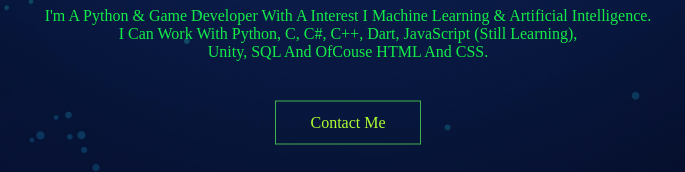
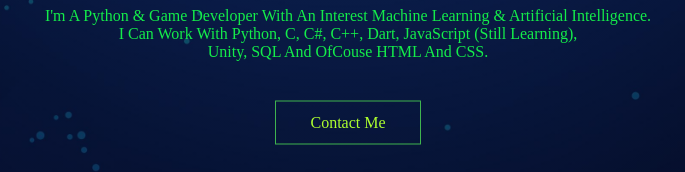
Before and after one commit to zGamingTechz/portfolioSite.github.io, a plain HTML site: page index.html in a window 1280 px wide. Shown: the part 365-537 px from the top of the page, 292-977 px from the left. Drawn offline with Linux system fonts and the light colour scheme; a web font is replaced by a local one.

Commit message:
Corrected spelling mistakes

```diff
--- a/index.html
+++ b/index.html
@@ -31,7 +31,7 @@
             </nav>
         <div class="text-box">
             <h1>Hi I'm Bhavya Soni</h1>
-            <p>I'm A Python & Game Developer With A Interest I Machine Learning & Artificial Intelligence. <br>
+            <p>I'm A Python & Game Developer With An Interest Machine Learning & Artificial Intelligence. <br>
                I Can Work With Python, C, C#, C++, Dart, JavaScript (Still Learning), <br>
                Unity, SQL And OfCouse HTML And CSS.
             </p>
```
